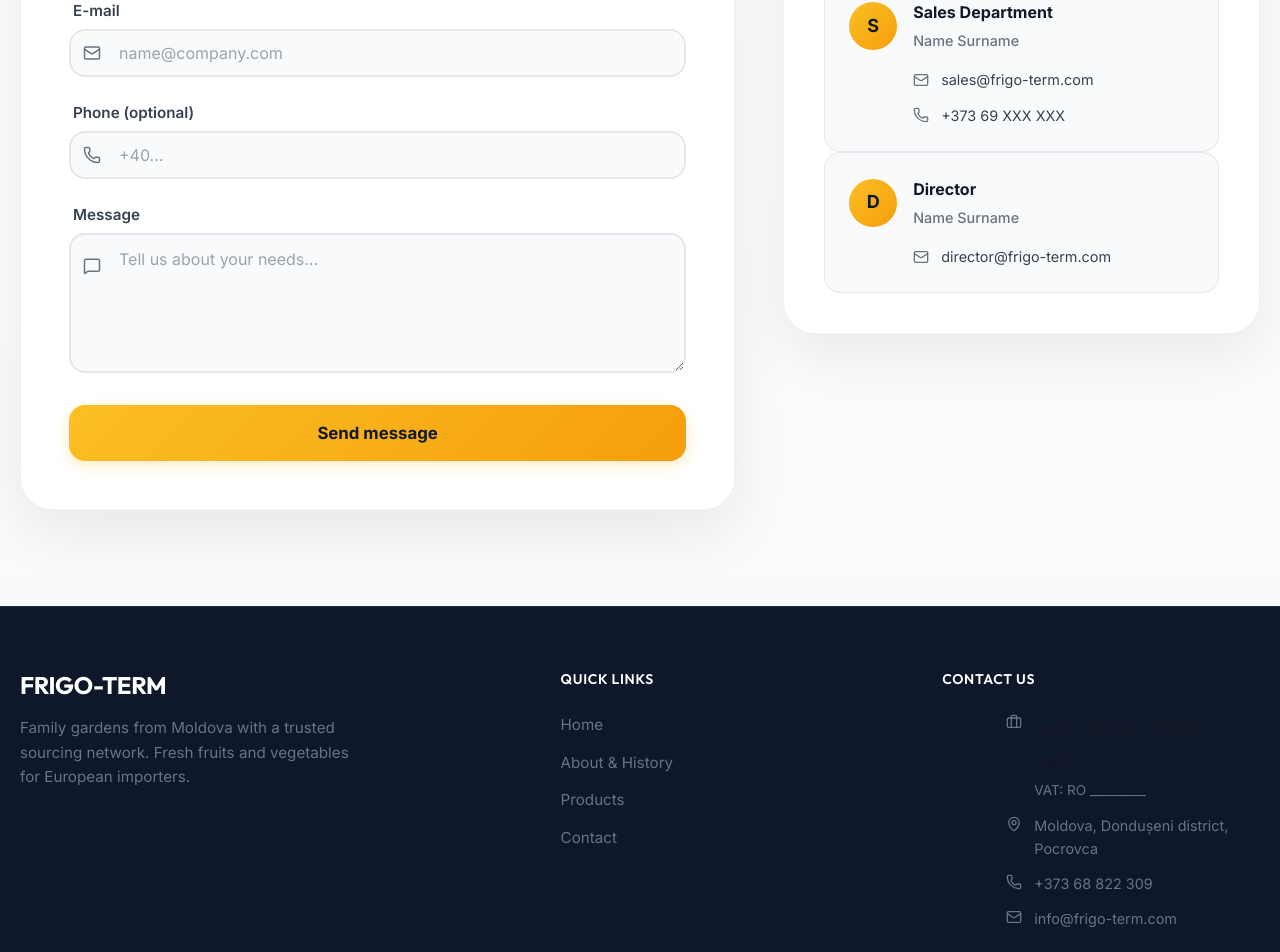
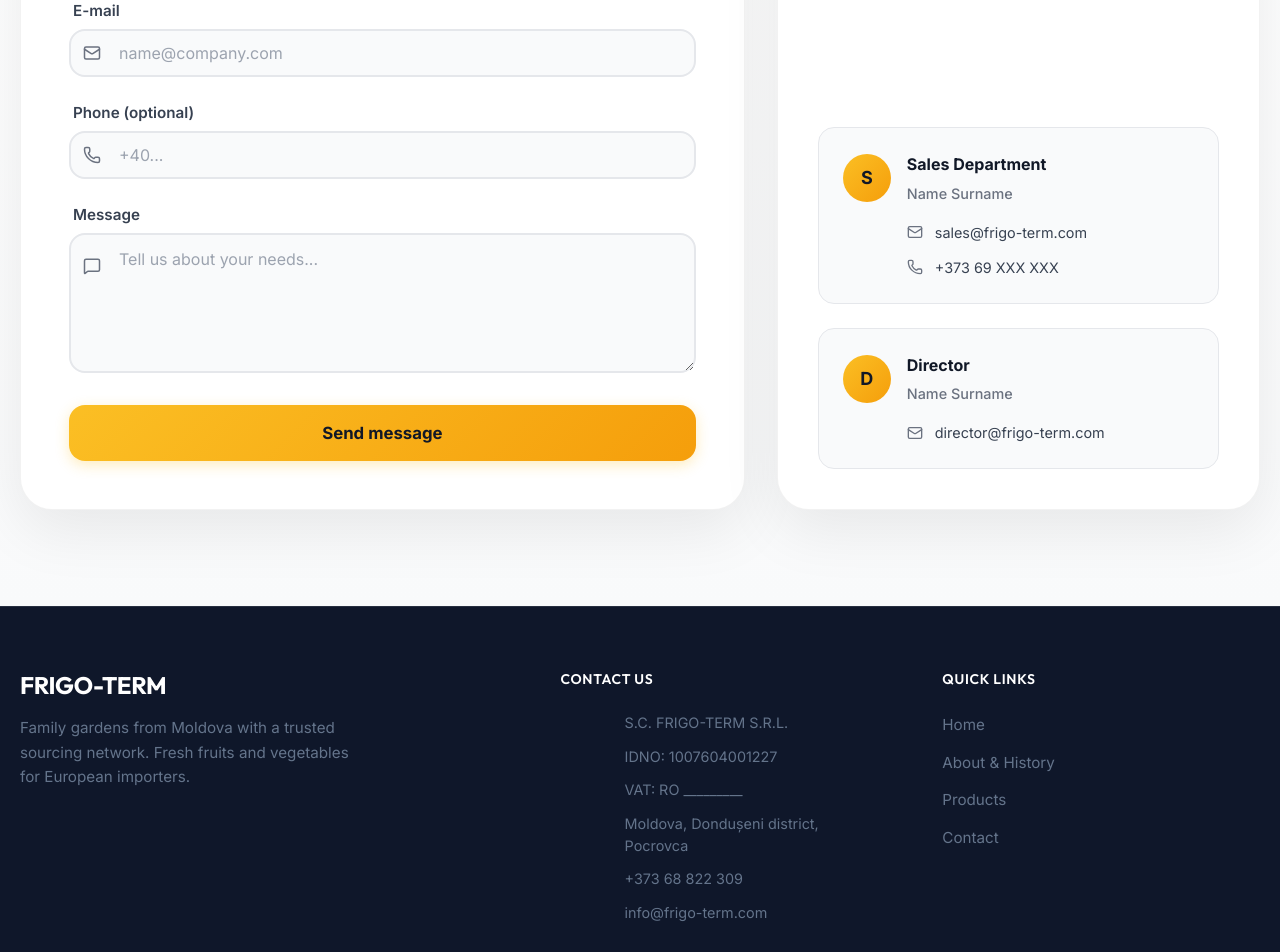
Before and after one commit to Qoopertin/tarcom-lux-website, a React (Vite) app: page /contact in a window 1280 px wide. Shown: the part 560-1512 px from the top of the page. Built offline with nearby package versions, Linux system fonts and the light colour scheme.

Commit message:
Fix Contact page equal-height columns and reorganize footer layout

```diff
--- a/src/components/Footer.css
+++ b/src/components/Footer.css
@@ -15,10 +15,9 @@
     align-items: start;
 }
 
-@media (min-width: 992px) {
+@media (min-width: 768px) {
     .footer-content {
         grid-template-columns: 1.5fr 1fr 1fr;
-        /* Adjusted for better spacing */
         gap: 4rem;
     }
 }
@@ -52,7 +51,34 @@
     font-size: 0.875rem;
 }
 
-/* Quick Links Column */
+/* Contact Us Column (Middle) */
+.footer-contact {}
+
+.contact-info {
+    display: flex;
+    flex-direction: column;
+    gap: 0.75rem;
+}
+
+.info-line {
+    color: var(--color-text-muted);
+    font-size: 0.9rem;
+    line-height: 1.5;
+}
+
+.info-line a {
+    color: var(--color-text-muted);
+    text-decoration: none;
+    transition: color 0.2s ease;
+}
+
+.info-line a:hover {
+    color: var(--color-accent);
+}
+
+/* Quick Links Column (Right) */
+.footer-links {}
+
 .links-list {
     list-style: none;
     padding: 0;
@@ -73,58 +99,6 @@
     color: var(--color-accent);
 }
 
-/* Contact Column */
-.contact-info {
-    display: flex;
-    flex-direction: column;
-    gap: 1rem;
-}
-
-.info-item {
-    display: flex;
-    align-items: flex-start;
-    gap: 0.75rem;
-    color: var(--color-text-muted);
-    font-size: 0.9rem;
-}
-
-.info-item svg {
-    color: var(--color-text-muted);
-    flex-shrink: 0;
-    margin-top: 0.125rem;
-}
-
-.info-text {
-    display: flex;
-    flex-direction: column;
-    gap: 0.25rem;
-}
-
-.company-name {
-    color: var(--color-text-muted);
-    /* Matched description color */
-    font-weight: 700;
-    /* Bold as requested */
-    margin: 0;
-    font-size: 0.95rem;
-}
-
-.company-vat {
-    color: var(--color-text-muted);
-    font-size: 0.85rem;
-    margin: 0;
-}
-
-.info-item a {
-    color: var(--color-text-muted);
-    text-decoration: none;
-    transition: color 0.2s ease;
-}
-
-.info-item a:hover {
-    color: var(--color-accent);
-}
-
 /* Footer Bottom */
 .footer-bottom {
     border-top: 1px solid rgba(255, 255, 255, 0.1);
--- a/src/components/Footer.jsx
+++ b/src/components/Footer.jsx
@@ -1,6 +1,5 @@
 import React from 'react';
 import { Link } from 'react-router-dom';
-import { Phone, Mail, MapPin, Briefcase, Facebook, Instagram, Linkedin } from 'lucide-react';
 import { useLanguage } from '../contexts/LanguageContext';
 import './Footer.css';
 
@@ -11,13 +10,30 @@
         <footer className="footer">
             <div className="container">
                 <div className="footer-content">
-                    {/* Brand Column */}
+                    {/* Left: Brand Column */}
                     <div className="footer-brand">
                         <h3 className="footer-logo">FRIGO-TERM</h3>
                         <p className="footer-description">{t('footer.description')}</p>
                     </div>
 
-                    {/* Quick Links Column */}
+                    {/* Middle: Contact Us Column */}
+                    <div className="footer-contact">
+                        <h4 className="footer-title">Contact Us</h4>
+                        <div className="contact-info">
+                            <div className="info-line">S.C. FRIGO-TERM S.R.L.</div>
+                            <div className="info-line">IDNO: 1007604001227</div>
+                            <div className="info-line">VAT: RO _________</div>
+                            <div className="info-line">Moldova, Dondușeni district, Pocrovca</div>
+                            <div className="info-line">
+                                <a href="tel:+37368822309">+373 68 822 309</a>
+                            </div>
+                            <div className="info-line">
+                                <a href="mailto:info@frigo-term.com">info@frigo-term.com</a>
+                            </div>
+                        </div>
+                    </div>
+
+                    {/* Right: Quick Links Column */}
                     <div className="footer-links">
                         <h4 className="footer-title">{t('footer.quickLinks')}</h4>
                         <ul className="links-list">
@@ -26,37 +42,6 @@
                             <li><Link to="/products">{t('nav.products')}</Link></li>
                             <li><Link to="/contact">{t('nav.contact')}</Link></li>
                         </ul>
-                    </div>
-
-                    {/* Contact & Social Column */}
-                    <div className="footer-contact">
-                        <h4 className="footer-title">Contact Us</h4>
-
-                        <div className="contact-info">
-                            <div className="info-item">
-                                <Briefcase size={16} />
-                                <div className="info-text">
-                                    <p className="company-name">S.C. FRIGO-TERM S.R.L.</p>
-                                    <p className="company-vat">VAT: RO _________</p>
-                                </div>
-                            </div>
-
-                            <div className="info-item">
-                                <MapPin size={16} />
-                                <span>Moldova, Dondușeni district, Pocrovca</span>
-                            </div>
-
-                            <div className="info-item">
-                                <Phone size={16} />
-                                <a href="tel:+37368822309">+373 68 822 309</a>
-                            </div>
-
-                            <div className="info-item">
-                                <Mail size={16} />
-                                <a href="mailto:info@frigo-term.com">info@frigo-term.com</a>
-                            </div>
-                        </div>
-
                     </div>
                 </div>
 
--- a/src/pages/Contact.css
+++ b/src/pages/Contact.css
@@ -46,27 +46,27 @@
 }
 
 .contact-grid {
-    display: grid;
-    grid-template-columns: 1.5fr 1fr;
-    gap: 3rem;
-    align-items: start;
+    display: flex;
+    gap: 2rem;
+    align-items: stretch;
 }
 
 @media (max-width: 968px) {
     .contact-grid {
-        grid-template-columns: 1fr;
+        flex-direction: column;
         gap: 2rem;
     }
 }
 
 /* Contact Form Column */
 .contact-form-column {
-    width: 100%;
+    flex: 1.5;
 }
 
 /* Contact Details Column */
 .contact-details-column {
-    width: 100%;
+    flex: 1;
+    display: flex;
 }
 
 .contact-details-card {
@@ -75,14 +75,40 @@
     border-radius: 2rem;
     box-shadow: 0 20px 60px rgba(0, 0, 0, 0.08);
     border: 1px solid rgba(0, 0, 0, 0.05);
-    position: sticky;
-    top: 20px;
+    width: 100%;
+    display: flex;
+    flex-direction: column;
 }
 
-@media (max-width: 768px) {
+.contact-details-card>.details-title {
+    margin-bottom: 2rem;
+}
+
+.contact-details-card>.contact-item:first-of-type {
+    margin-bottom: auto;
+}
+
+.contact-details-card>.contact-item:nth-of-type(2) {
+    margin-top: auto;
+    margin-bottom: 1.5rem;
+}
+
+.contact-details-card>.contact-item:last-of-type {
+    margin-bottom: 0;
+}
+
+@media (max-width: 968px) {
+    .contact-details-column {
+        display: block;
+    }
+
     .contact-details-card {
         padding: 2rem 1.5rem;
-        position: static;
+    }
+
+    .contact-details-card>.contact-item:first-of-type,
+    .contact-details-card>.contact-item:nth-of-type(2) {
+        margin: 0 0 1.5rem 0;
     }
 }
 
@@ -215,41 +241,3 @@
     color: #fbbf24;
     text-decoration: underline;
 }
-
-/* Languages Section */
-.languages-section {
-    padding-top: 2rem;
-    border-top: 1px solid #E5E7EB;
-}
-
-.languages-section h4 {
-    font-size: 1.125rem;
-    font-weight: 600;
-    color: #111827;
-    margin-bottom: 0.75rem;
-}
-
-.languages-subtitle {
-    font-size: 0.875rem;
-    color: #6B7280;
-    margin-bottom: 0.75rem;
-}
-
-.languages-list {
-    list-style: none;
-    padding: 0;
-    margin: 0;
-    display: flex;
-    flex-wrap: wrap;
-    gap: 0.5rem;
-}
-
-.languages-list li {
-    padding: 0.5rem 1rem;
-    background: #F9FAFB;
-    border: 1px solid #E5E7EB;
-    border-radius: 0.5rem;
-    font-size: 0.875rem;
-    color: #374151;
-    font-weight: 500;
-}
```
